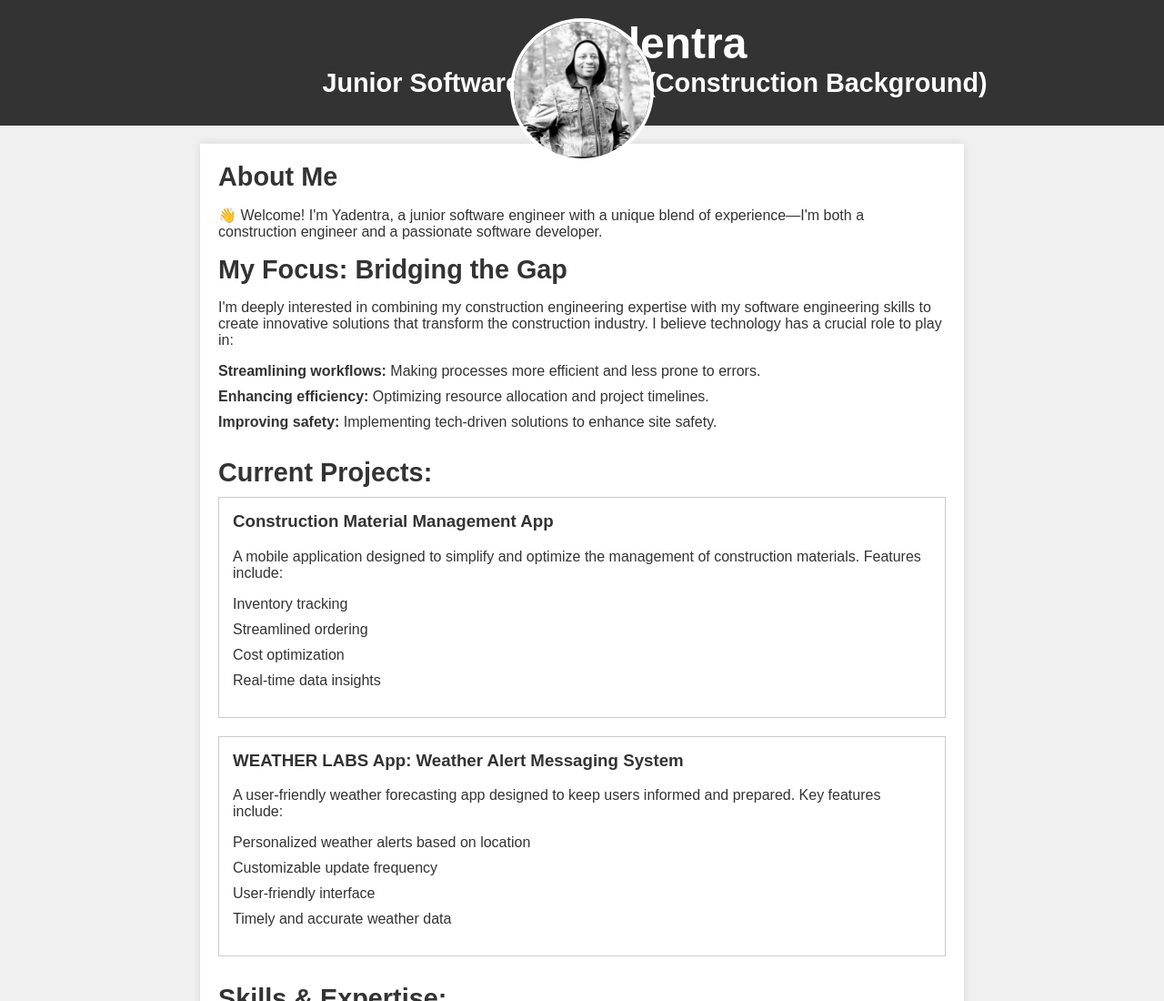
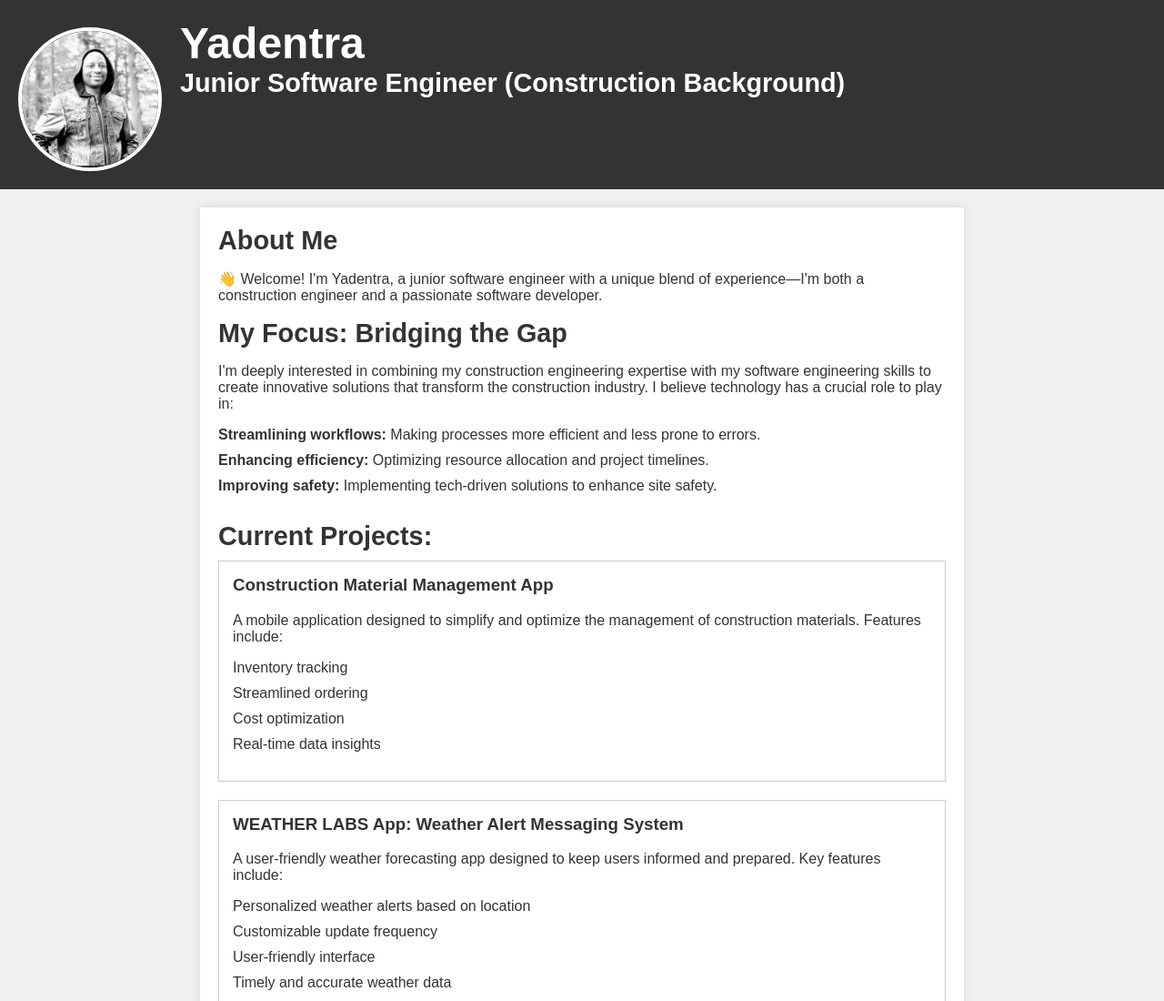
Before and after one commit to Yadentra/yadentra-portfolio, a plain HTML site: page index.html in a window 1280 px wide. Shown: the top 1100 px of the page at 91% size. Drawn offline with Linux system fonts and the light colour scheme.

Commit message:
style.css

```diff
--- a/style.css
+++ b/style.css
@@ -10,16 +10,11 @@ header {
     background-color: #333;
     color: #fff;
     padding: 20px;
-    display: flex;
-    justify-content: center;
-    align-items: center;
-    position: relative;
 }
 
 .header-container {
     display: flex;
-    justify-content: center;
-    align-items: center;
+    align-items: flex-start;
 }
 
 .profile-picture {
@@ -27,13 +22,12 @@ header {
     height: 150px;
     border-radius: 50%;
     border: 4px solid #fff;
-    position: absolute;
-    top: 20px;
+    margin-right: 20px;
+    margin-top: 10px;
 }
 
 .header-text {
-    text-align: center;
-    margin-left: 160px;
+    flex: 1;
 }
 
 h1, h2 {
```
